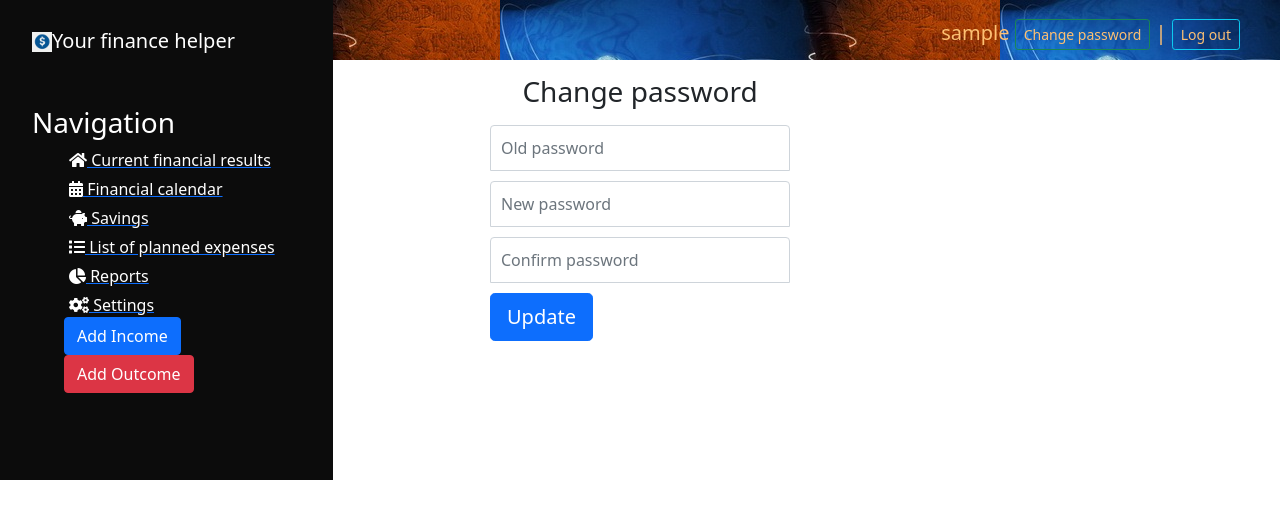
After one commit to Our-Dream-Company/Your_finance_helper, a Django app: page /authentication/password_change/ in a window 1280 px wide. The commit adds this page. Shown: the top 519 px of the page. Run offline with Django 3.2, Linux system fonts and the light colour scheme; the visitor is signed in with stand-in values (Sample User, id 1).

Commit message:
add password reset, password update, captcha for registration, corrected css

```diff
--- a/your_finance_helper/authentication/forms.py
+++ b/your_finance_helper/authentication/forms.py
@@ -1,6 +1,7 @@
 from django.contrib.auth.models import User
 from django import forms
 from django.contrib.auth.forms import AuthenticationForm, UserCreationForm
+from captcha.fields import CaptchaField
 
 
 class RegisterForm(UserCreationForm):
@@ -12,6 +13,7 @@ class RegisterForm(UserCreationForm):
         label='Password', widget=forms.PasswordInput(attrs={'class': 'form-input'}))
     password2 = forms.CharField(label='Repeat Password', widget=forms.PasswordInput(
         attrs={'class': 'form-input'}))
+    captcha = CaptchaField()
 
     class Meta:
         model = User
--- /dev/null
+++ b/your_finance_helper/authentication/static/authentication/css/authentication_style.css
@@ -0,0 +1,137 @@
+.form-signin {
+  width: 100%;
+  max-width: 330px;
+  padding: 15px;
+  margin: auto;
+}
+
+.form-signin .checkbox {
+  font-weight: 400;
+}
+
+.form-signin .form-control {
+  position: relative;
+  box-sizing: border-box;
+  height: auto;
+  padding: 10px;
+  font-size: 16px;
+}
+
+.form-signin .form-control:focus {
+  z-index: 2;
+}
+
+.form-signin input[type="password"] {
+  margin-bottom: 10px;
+  border-bottom-right-radius: 0;
+  border-bottom-left-radius: 0;
+}
+
+.h3 {
+  text-align: center;
+}
+
+.header {
+  background: #0c0c0c;
+  background-image: url(../img/wpt51.png);
+  height: 60px;
+}
+
+ul.mainmenu {
+  list-style: none;
+  margin: 0;
+  padding: 0;
+  height: 60px;
+  color: #fdc073;
+  font-size: 20px;
+  overflow: hidden;
+}
+ul.mainmenu li {
+  float: left;
+  margin: 18px 40px 0 30px;
+}
+ul.mainmenu li.logo {
+  margin: 0;
+}
+ul.mainmenu li.last {
+  float: right;
+}
+
+ul.mainmenu li a {
+  color: #fdc073;
+  text-decoration: none;
+}
+ul.mainmenu li a:hover {
+  color: #fda83d;
+}
+
+.clear {
+  clear: both;
+}
+
+.header {
+  background: #0c0c0c;
+  background-image: url(../img/wpt51.png);
+  height: 60px;
+}
+
+ul.mainmenu {
+  list-style: none;
+  margin: 0;
+  padding: 0;
+  height: 60px;
+  color: #fdc073;
+  font-size: 20px;
+  overflow: hidden;
+}
+ul.mainmenu li {
+  float: left;
+  margin: 18px 40px 0 30px;
+}
+ul.mainmenu li.logo {
+  margin: 0;
+}
+ul.mainmenu li.last {
+  float: right;
+}
+
+ul.mainmenu li a {
+  color: #fdc073;
+  text-decoration: none;
+}
+ul.mainmenu li a:hover {
+  color: #fda83d;
+}
+
+.clear {
+  clear: both;
+}
+
+.form-signin {
+  width: 100%;
+  max-width: 330px;
+  padding: 15px;
+  margin: auto;
+}
+.form-signin .checkbox {
+  font-weight: 400;
+}
+.form-signin .form-control {
+  position: relative;
+  box-sizing: border-box;
+  height: auto;
+  padding: 10px;
+  font-size: 16px;
+}
+.form-signin .form-control:focus {
+  z-index: 2;
+}
+.form-signin input[type="email"] {
+  margin-bottom: 10px;
+  border-bottom-right-radius: 0;
+  border-bottom-left-radius: 0;
+}
+
+.h3 {
+  text-align: center;
+}
--- /dev/null
+++ b/your_finance_helper/authentication/templates/authentication/password_change.html
@@ -0,0 +1,22 @@
+{% extends 'main_page/layout.html'%}
+
+{% block content %}
+
+<form method="POST" class="form-signin">{% csrf_token %}
+  <h1 class="h3 mb-3 font-weight-normal">Change password</h1>
+    <input name="old_password" class="form-control" placeholder="Old password" type="password" id="id_old_password" required="true">
+    <input name="new_password1" class="form-control" placeholder="New password" type="password" id="id_new_password1" required="true">
+    <input name="new_password2" class="form-control" placeholder="Confirm password" type="password" id="id_new_password2" required="true">
+
+    {% for field in form %}
+      {% for error in field.errors %}
+        <p style="color: red">{{ error }}</p>
+      {% endfor %}
+    {% endfor %}
+
+  <button class="btn btn-lg btn-primary btn-block" type="submit">Update</button>
+</form>
+
+
+
+{% endblock %}
--- /dev/null
+++ b/your_finance_helper/authentication/templates/authentication/password_reset_subject.txt
@@ -0,0 +1 @@
+"Your finance helper" password reset
--- a/your_finance_helper/authentication/urls.py
+++ b/your_finance_helper/authentication/urls.py
@@ -1,9 +1,22 @@
 from django.urls import path
 from . import views
+from django.contrib.auth import views as auth_views
 
 
 urlpatterns = [
     path('login', views.LoginUserView.as_view(), name='login'),
     path('register/', views.RegisterView.as_view(), name='register'),
-    path('logout/', views.logout_user, name='logout')
+    path('logout/', views.logout_user, name='logout'),
+    path('password_change/done/', auth_views.PasswordChangeDoneView.as_view(template_name='authentication/password_change_done.html'),
+         name='password_change_done'),
+    path('password_change/', auth_views.PasswordChangeView.as_view(template_name='authentication/password_change.html'),
+         name='password_change'),
+    path('password_reset/done/', auth_views.PasswordResetCompleteView.as_view(template_name='authentication/password_reset_done.html'),
+         name='password_reset_done'),
+    path('reset/<uidb64>/<token>/', auth_views.PasswordResetConfirmView.as_view(),
+         name='password_reset_confirm'),
+    path('password_reset/', auth_views.PasswordResetView.as_view(template_name='authentication/password_reset_form.html'),
+         name='password_reset'),
+    path('reset/done/', auth_views.PasswordResetCompleteView.as_view(template_name='authentication/password_reset_complete.html'),
+         name='password_reset_complete'),
 ]
--- a/your_finance_helper/main_page/static/main_page/css/main.css
+++ b/your_finance_helper/main_page/static/main_page/css/main.css
@@ -125,41 +125,3 @@ div.article-panel p.last {
   margin: 0;
   float: right;
 }
-
-.header {
-  background: #0c0c0c;
-  background-image: url(../img/wpt51.png);
-  height: 60px;
-}
-
-ul.mainmenu {
-  list-style: none;
-  margin: 0;
-  padding: 0;
-  height: 60px;
-  color: #fdc073;
-  font-size: 20px;
-  overflow: hidden;
-}
-ul.mainmenu li {
-  float: left;
-  margin: 18px 40px 0 30px;
-}
-ul.mainmenu li.logo {
-  margin: 0;
-}
-ul.mainmenu li.last {
-  float: right;
-}
-
-ul.mainmenu li a {
-  color: #fdc073;
-  text-decoration: none;
-}
-ul.mainmenu li a:hover {
-  color: #fda83d;
-}
-
-.clear {
-  clear: both;
-}
--- a/your_finance_helper/main_page/templates/main_page/index.html
+++ b/your_finance_helper/main_page/templates/main_page/index.html
@@ -37,12 +37,13 @@
     <h1>{{ 'Общий расход' }} {{ out_sum_all }}</h1>
 
     {{ 'Баланс ' }}{{ in_sum_all|add:out_sum_all }}
-
+    <div class="form-label">
         <form action="{% url 'main_page' %}" method="get">
             {{ form.as_p }}
             <button class="btn btn-info btn-sm" type="submit">
                 Show another period
             </button>
         </form>
+    </div>
 
 {% endblock %}
--- a/your_finance_helper/main_page/templates/main_page/layout.html
+++ b/your_finance_helper/main_page/templates/main_page/layout.html
@@ -9,6 +9,7 @@
     <link rel="stylesheet" href="https://cdn.jsdelivr.net/npm/bootstrap@5.0.1/dist/css/bootstrap.min.css">
     <link rel="stylesheet" href="https://use.fontawesome.com/releases/v5.15.3/css/all.css">
     <link rel="stylesheet" type="text/css" href="{% static 'main_page/css/main.css' %}">
+    <link rel="stylesheet" type="text/css" href="{% static 'authentication/css/authentication_style.css' %}">
 </head>
 <body>
     <aside>
@@ -29,9 +30,9 @@
     <div class="header">
         <ul id="mainmenu" class="mainmenu">
     {% if request.user.is_authenticated %}
-	<li class="last">{{user.username}} | <a href="{% url 'logout' %}" class="btn btn-outline-info btn-sm">Log out</a></li>
+	<li class="last">{{user.username}} <a href="{% url 'password_change' %}" class="btn btn-outline-success btn-sm">Change password</a> | <a href="{% url 'logout' %}" class="btn btn-outline-info btn-sm">Log out</a></li>
     {% else %}
-    <li class="last"><a href="{% url 'login' %}" class="btn btn-outline-success btn-sm">Log in</a> | <a href="{% url 'register' %}" class="btn btn-outline-info btn-sm">Registration</a></li>
+    <li class="last"><a href="{% url 'login' %}" class="btn btn-outline-success btn-sm">Log in</a> <a href="{% url 'password_reset' %}" class="btn btn-outline-success btn-sm">Reset password</a> | <a href="{% url 'register' %}" class="btn btn-outline-info btn-sm">Registration</a></li>
     {% endif %}
         </ul>
     <div class="clear"></div>
--- a/your_finance_helper/your_finance_helper/urls.py
+++ b/your_finance_helper/your_finance_helper/urls.py
@@ -22,6 +22,6 @@ urlpatterns = [
     path('admin/', admin.site.urls),
     path('', include('main_page.urls')),
     path('reports/', include('reports.urls')),
-    path('authentication/', include('authentication.urls'))
-
+    path('authentication/', include('authentication.urls')),
+    path('captcha/', include('captcha.urls')),
 ] + static(settings.STATIC_URL, document_root=settings.STATIC_ROOT)
```
Also changed, not shown: your_finance_helper/authentication/templates/authentication/password_change_done.html (added, +11 -0 lines), your_finance_helper/authentication/templates/authentication/password_reset_complete.html (added, +12 -0 lines), your_finance_helper/authentication/templates/authentication/password_reset_done.html (added, +20 -0 lines), your_finance_helper/authentication/templates/authentication/password_reset_form.html (added, +16 -0 lines), your_finance_helper/reports/templates/reports/detailed_current_financial_results.html (+5 -3 lines), your_finance_helper/your_finance_helper/settings.py (+7 -2 lines), your_finance_helper/authentication/static/authentication/img/wpt51.png (added). Lines whose indentation alone changed are shown as unchanged.
